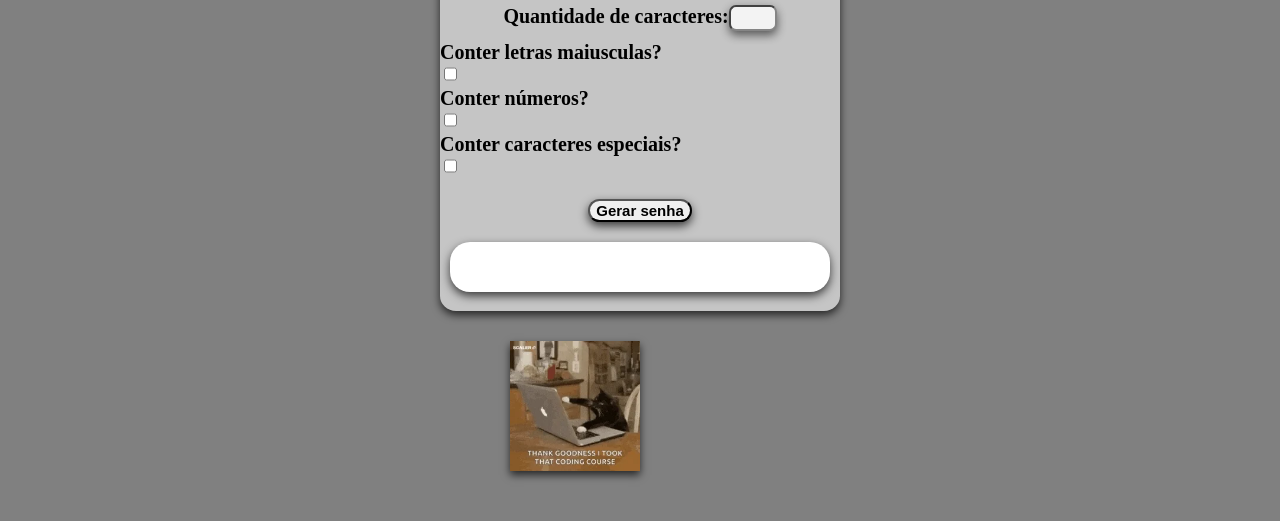
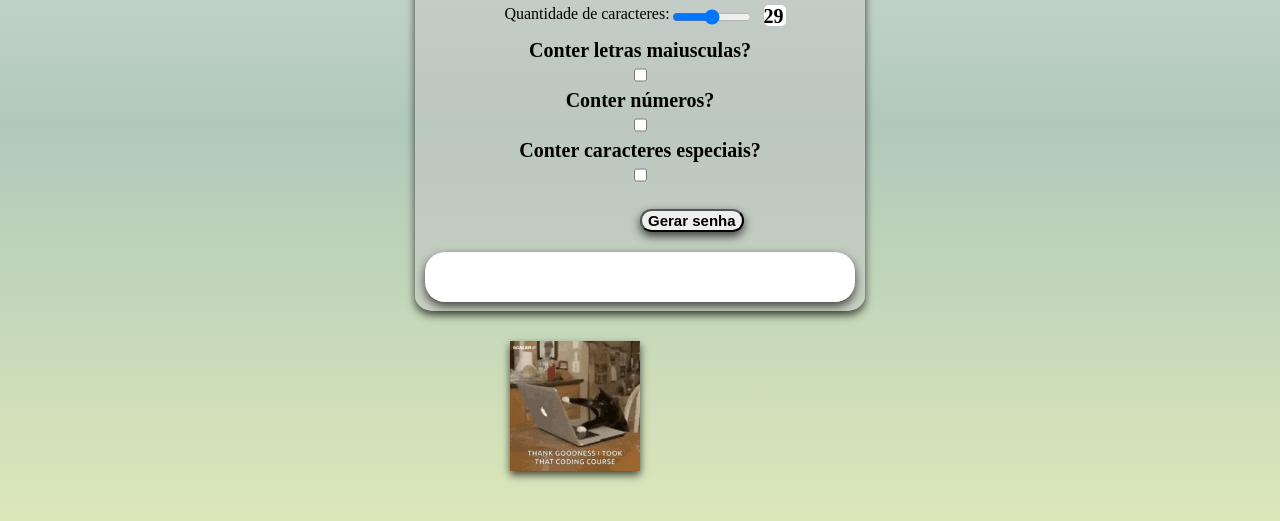
Before and after one commit to Alexsandro-J-Ludwig/Gerador-de-senhas, a plain HTML site: page index.html in a window 1280 px wide. Shown: the part 279-800 px from the top of the page. Drawn offline with Linux system fonts and the light colour scheme.

Commit message:
style: style.css alterated

```diff
--- a/gerador_de_senhas.js
+++ b/gerador_de_senhas.js
@@ -1,11 +1,25 @@
-const alphaCaps = 'ABCDEFGHIJKLMNOPQRSTUVWXYZ';
-const alpha = 'abcdefghijklmnopqrstuvwxyz';
-const numbers = '1234567890';
-const caracteres = '!@#$%&*()_+{}[]~^:;>.<,¨|\?/';
+addEventListener('DOMContentLoaded', function() {
+    const quantidade = document.getElementById('quantidade')
+    const quantidadeValor = document.getElementById('quantidadeValor')
 
-let senha = ''
+    quantidadeValor.textContent = quantidade.value;
 
-function aleatorizar() {
+    quantidade.addEventListener('input', function() {
+        quantidadeValor.textContent = quantidade.value;
+    });
+
+    const gerar = document.getElementById('gerar');
+    gerar.addEventListener('click', () => {
+        aleatorizar(quantidade.value);
+    });
+})
+
+function aleatorizar(quantidade) {
+    let senha = '';
+    const alphaCaps = 'ABCDEFGHIJKLMNOPQRSTUVWXYZ';
+    const alpha = 'abcdefghijklmnopqrstuvwxyz';
+    const numbers = '1234567890';
+    const caracteres = '!@#$%&*()_+{}[]~^:;>.<,¨|?/';
 
     if (senha != ''){
         limparCampos()
@@ -14,7 +28,6 @@ function aleatorizar() {
     const capital = document.getElementById('capital').checked;
     const nuns = document.getElementById('numbers').checked;
     const especial = document.getElementById('especial').checked;
-    const quantidade = document.getElementById('quantidade').value;
 
     let caracteresDisponiveis = alpha;
 
--- a/index.html
+++ b/index.html
@@ -10,7 +10,7 @@
 </head>
 
 <body>
-    <div class="conteudo">
+    <main class="conteudo">
 
         <img src= gato_programador.gif alt="Gato programando" class="gif">
 
@@ -18,22 +18,24 @@
 
         <div class="input">
             <label>Quantidade de caracteres:</label>
-            <input type="number" id="quantidade" max="50" min="8">
+            <input type="range" id="quantidade" class="quantidade" max="50" min="8">
+            <span id="quantidadeValor">50</span>
         </div>
 
-        <label for="capital">Conter letras maiusculas?</label>
+        <label id="labelCapital" for="capital">Conter letras maiusculas?</label>
         <input type="checkbox" id="capital" name="capital">
 
-        <label for="numbers">Conter números?</label>
+        <label id="labelNumbers" for="numbers">Conter números?</label>
         <input type="checkbox" id="numbers" name="numbers">
 
-        <label for="especial">Conter caracteres especiais?</label>
+        <label id="labelEspecial" for="especial">Conter caracteres especiais?</label>
         <input type="checkbox" id="especial" name="especial">
 
-        <button id="gerar" onclick="aleatorizar()">Gerar senha</button>
+        <button id="gerar">Gerar senha</button>
 
         <div class="senha" id="senha"></div>
 
+    </main>
 </body>
 
 </html>
--- a/style.css
+++ b/style.css
@@ -1,6 +1,7 @@
 body {
     display: flex;
-    background-color: grey;
+    background: #e6e6e6;
+    background: linear-gradient(180deg, rgba(230, 230, 230, 1) 0%, rgba(177, 201, 187, 1) 50%, rgba(220, 232, 186, 1) 100%);
     justify-content: center;
     align-items: center;
     margin: 0;
@@ -8,15 +9,13 @@ body {
 }
 
 .conteudo {
-    background-color: #c5c5c5;
+    background-color: #c5c5c57c;
     height: 380px;
-    width: 400px;
+    width: 450px;
     border-radius: 4%;
     text-align: center;
     box-shadow: 0 4px 8px rgba(0, 0, 0, 0.7);
 }
-
-
 
 .conteudo h1 {
     color: #000000;
@@ -25,8 +24,6 @@ body {
 }
 
 .input {
-    font-size: 24px;
-    font-weight: bolder;
     display: flex;
     margin-bottom: 10px;
     margin-top: 10px;
@@ -34,41 +31,57 @@ body {
 }
 
 #quantidade{
-    border-radius: 7px;
     height: 20px;
-    width: 40px;
-    opacity: 80%;
-    font-style: normal;
-    font-weight: bold;
-    text-align: center;
-    box-shadow: 0 4px 10px rgba(0, 0, 0, 0.7);
+    width: 80px;
 }
 
-input[type=checkbox]{
-    margin-right: 10px;
+#quantidadeValor {
+    position: relative;
+    background-color: #fff;
+    width: 22px;
+    height: 21px;
+    border-radius: 5px;
+    display: flex;
+    font-weight: bolder;
+    size: 25px;
+    left: 10px;
+    font-size: 20px;
 }
 
-input[type=checkbox], label {
+input[type=checkbox] {
+
+    block-size: 20px;
+
+}
+
+#labelCapital, #labelNumbers, #labelEspecial {
     display: block;
-    text-align: left;
+    text-align: center;
     font-size: 20px;
-    block-size: 20px;
     font-weight: bold;
 }
 
 #gerar {
+    display: flex;
+    position: relative;
     font-size: 15px;
     font-weight: bold;
     border-radius: 20px;
     margin-top: 20px;
-    justify-content: center;
+    left: 50%;
     box-shadow: 0 4px 10px rgba(0, 0, 0, 0.7);
 }
+
+#gerar:hover {
+    background-color: #626570;
+    cursor: pointer;
+}
+
 
 #senha {
     margin-top: 20px;
     background-color: #fff;
-    width: 380px;
+    width: 430px;
     height: 50px;
     border-radius: 20px;
     display: flex;
@@ -80,6 +93,11 @@ input[type=checkbox], label {
     box-shadow: 0 4px 10px rgba(0, 0, 0, 0.7);
 }
 
+#senha::content {
+    font-size: 25px;
+    font-weight: bold;
+}
+
 .gif {
     width: 130px;
     position: absolute;
```
